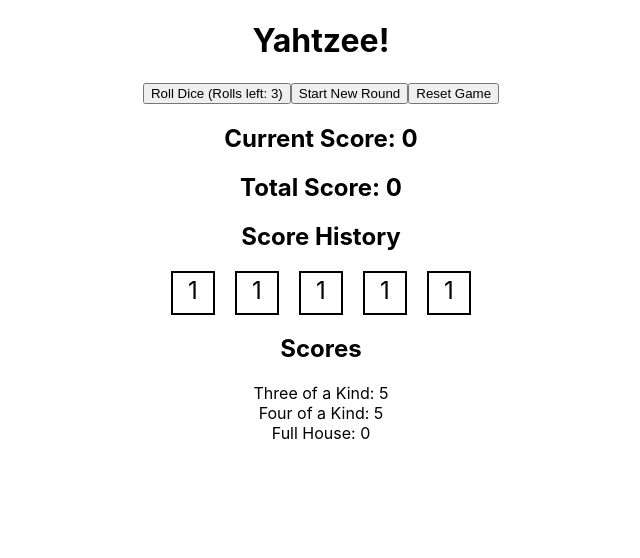
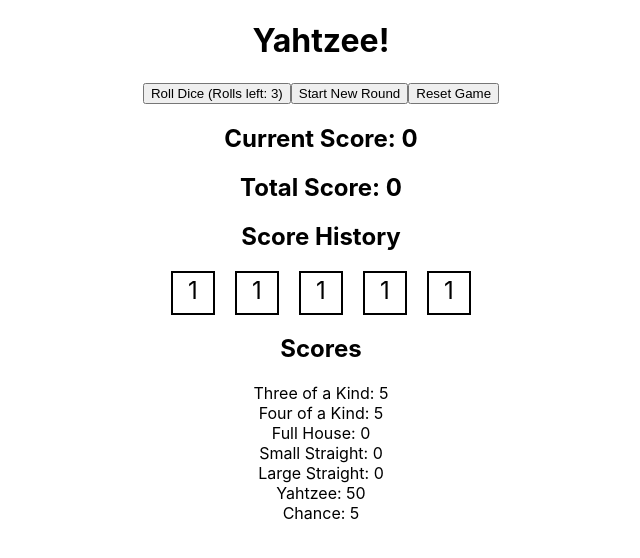
Before and after one commit to HOOLAHAN/yahtzee, a React (Create React App) app: page / in a window 1280 px wide. Shown: the top 558 px of the page, without its empty margins (319-959 px from the left). Built offline with nearby package versions, Linux system fonts and the light colour scheme.

Commit message:
implemented scoring for Small Straight, Large Straight, Yahtzee, and Chance

```diff
--- a/src/App.tsx
+++ b/src/App.tsx
@@ -45,7 +45,11 @@ const App: React.FC<AppProps> = ({ initialDice = [1, 1, 1, 1, 1] }) => {
       setRollsLeft(newRollsLeft);
 
       // Update current score here
-      const newCurrentScore = calculateScore('ThreeOfAKind') + calculateScore('FourOfAKind') + calculateFullHouse();
+      const newCurrentScore = calculateScore('ThreeOfAKind') + calculateScore('FourOfAKind') + calculateFullHouse()
+      + (isStraight(dice, 4) ? 30 : 0)  // Small Straight: 30 points
+      + (isStraight(dice, 5) ? 40 : 0)  // Large Straight: 40 points
+      + (calculateScore('Yahtzee') ? 50 : 0)  // Yahtzee: 50 points
+      + calculateChance();  // Chance: Sum of all dice
       setCurrentScore(newCurrentScore);
 
       // If no more rolls are left, consider the round to be over and update score history.
@@ -67,7 +71,7 @@ const App: React.FC<AppProps> = ({ initialDice = [1, 1, 1, 1, 1] }) => {
   };
 
 
-  const calculateScore = (type: 'ThreeOfAKind' | 'FourOfAKind') => {
+  const calculateScore = (type: 'ThreeOfAKind' | 'FourOfAKind' | 'Yahtzee') => {
     const counts: { [key: number]: number } = {};
     for (const die of dice) {
       counts[die] = (counts[die] || 0) + 1;
@@ -78,6 +82,13 @@ const App: React.FC<AppProps> = ({ initialDice = [1, 1, 1, 1, 1] }) => {
       }
       if (type === 'FourOfAKind' && count >= 4) {
         return dice.reduce((acc, curr) => acc + curr, 0);
+      }
+    }
+    if (type === 'Yahtzee') {
+      for (const count of Object.values(counts)) {
+        if (count === 5) {
+          return 50; // Yahtzee score
+        }
       }
     }
     return 0;
@@ -109,6 +120,28 @@ const App: React.FC<AppProps> = ({ initialDice = [1, 1, 1, 1, 1] }) => {
     }
 
     return 0;
+  };
+
+  const isStraight = (dice: number[], minLength: number) => {
+    const uniqueSortedDice = Array.from(new Set(dice)).sort();
+    let consecutiveCount = 1;
+
+    for (let i = 1; i < uniqueSortedDice.length; i++) {
+      if (uniqueSortedDice[i] - uniqueSortedDice[i - 1] === 1) {
+        consecutiveCount++;
+        if (consecutiveCount >= minLength) {
+          return true;
+        }
+      } else {
+        consecutiveCount = 1;
+      }
+    }
+
+    return false;
+  };
+
+  const calculateChance = () => {
+    return dice.reduce((acc, curr) => acc + curr, 0);
   };
 
   // Function to reset the game
@@ -165,15 +198,13 @@ const App: React.FC<AppProps> = ({ initialDice = [1, 1, 1, 1, 1] }) => {
         ))}
       </div>
       <h2>Scores</h2>
-      <div>
-        Three of a Kind: {calculateScore('ThreeOfAKind')}
-      </div>
-      <div>
-        Four of a Kind: {calculateScore('FourOfAKind')}
-      </div>
-      <div>
-        Full House: {calculateFullHouse()}
-      </div>
+      <div>Three of a Kind: {calculateScore('ThreeOfAKind')}</div>
+      <div>Four of a Kind: {calculateScore('FourOfAKind')}</div>
+      <div>Full House: {calculateFullHouse()}</div>
+      <div>Small Straight: {isStraight(dice, 4) ? 30 : 0}</div>
+      <div>Large Straight: {isStraight(dice, 5) ? 40 : 0}</div>
+      <div>Yahtzee: {calculateScore('Yahtzee')}</div>
+      <div>Chance: {calculateChance()}</div>
     </div>
   );
 
```
Also changed, not shown: 1 other file (tests, documents, lock files or other folders). Lines whose indentation alone changed are shown as unchanged.
